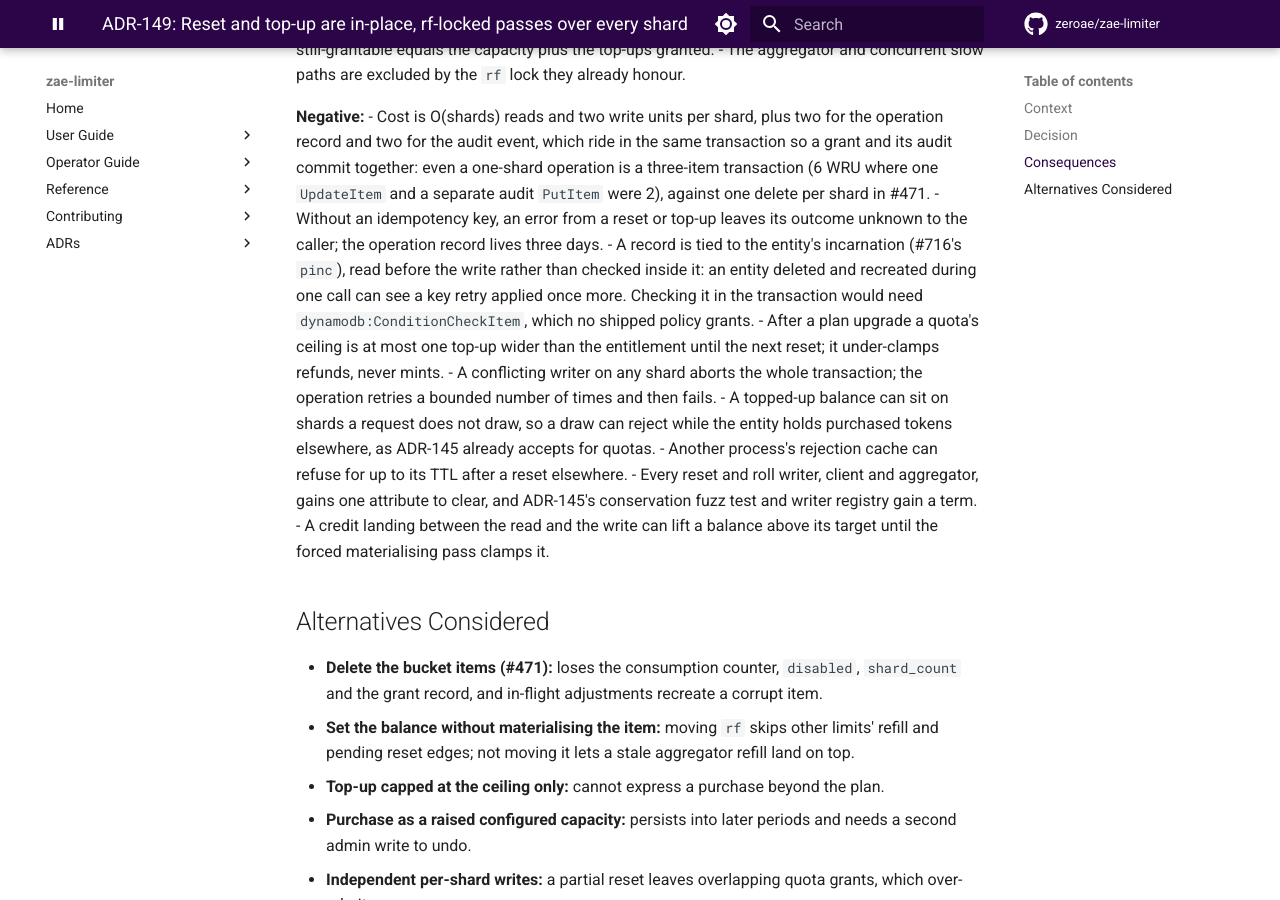
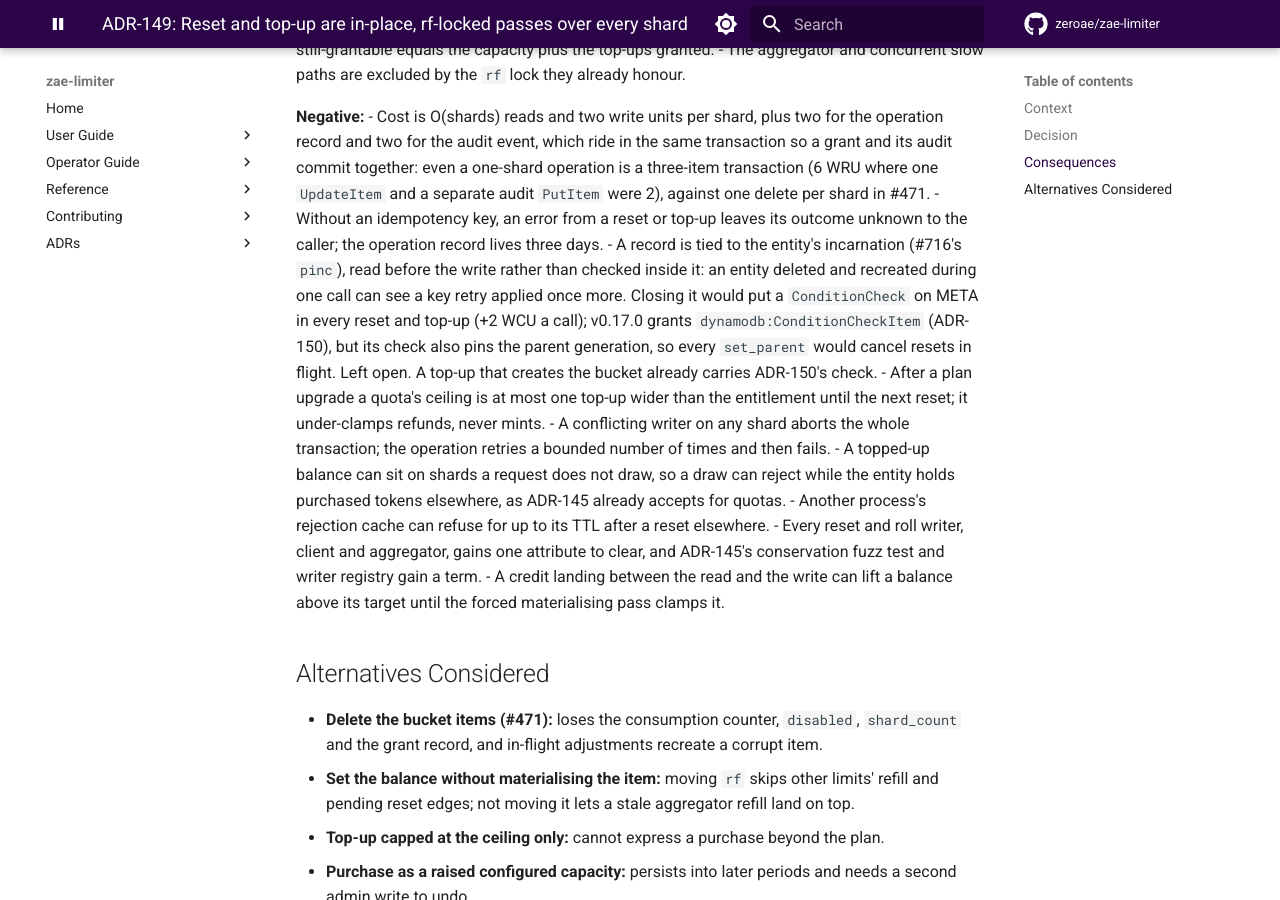
Before and after one commit to zeroae/zae-limiter, an MkDocs documentation site: the page built from docs/adr/149-reset-and-top-up.md, in a window 1280 px wide and 900 px high, scrolled down 1571 px. Built offline with MkDocs 1.6.1 and Material for MkDocs 9.7.7, drawn with Linux system fonts in a browser that asks for light colours; comment, search, counter and statistics services are not loaded; the version menu is left out.

Commit message:
📝 docs: correct why the reset / top-up incarnation residual stays open
ADR-149 and CLAUDE.md said an entity deleted and recreated during one
reset or top-up call stays a residual because no shipped policy grants
dynamodb:ConditionCheckItem. Since ADR-150 (v0.17.0) every acquire and
full-access policy does, so that reason no longer holds (Stack C review,
F7).

The residual is still left open, for the real reason: closing it puts a
META ConditionCheck in every reset and top-up (+2 WCU a call), and the
check ADR-150 builds also pins the parent generation, so every
set_parent would cancel resets in flight. A top-up that creates the
bucket already carries ADR-150's check. The move-entity plan's matching
sentence is already marked superseded on main and is left alone.

Refs #470

Co-Authored-By: Claude Opus 5.5 <noreply@anthropic.com>
Claude-Session: https://claude.ai/code/session_017XzYMYKXNcZNQYS3xQhFdc

```diff
--- a/docs/adr/149-reset-and-top-up.md
+++ b/docs/adr/149-reset-and-top-up.md
@@ -69,8 +69,10 @@ process's rejection cache (ADR-147) and are audited. Details, costs and open dec
   caller; the operation record lives three days.
 - A record is tied to the entity's incarnation (#716's `pinc`), read before the write rather
   than checked inside it: an entity deleted and recreated during one call can see a key retry
-  applied once more. Checking it in the transaction would need `dynamodb:ConditionCheckItem`,
-  which no shipped policy grants.
+  applied once more. Closing it would put a `ConditionCheck` on META in every reset and
+  top-up (+2 WCU a call); v0.17.0 grants `dynamodb:ConditionCheckItem` (ADR-150), but its
+  check also pins the parent generation, so every `set_parent` would cancel resets in flight.
+  Left open. A top-up that creates the bucket already carries ADR-150's check.
 - After a plan upgrade a quota's ceiling is at most one top-up wider than the entitlement until
   the next reset; it under-clamps refunds, never mints.
 - A conflicting writer on any shard aborts the whole transaction; the operation retries a
```
Also changed, not shown: CLAUDE.md (+3 -2 lines).
